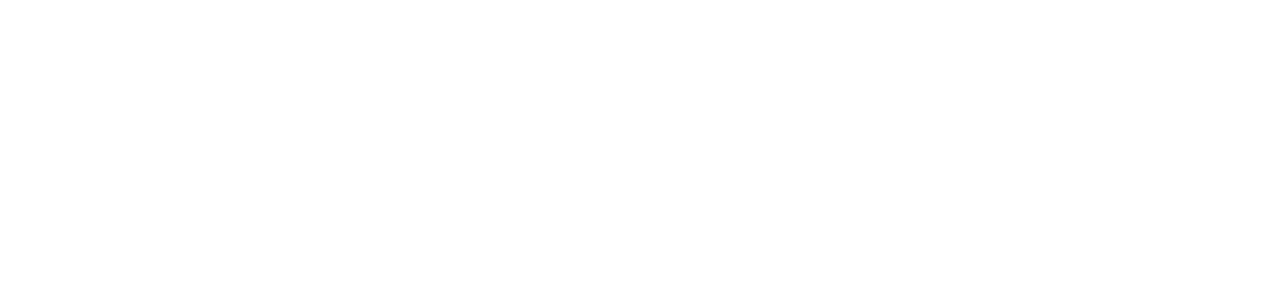
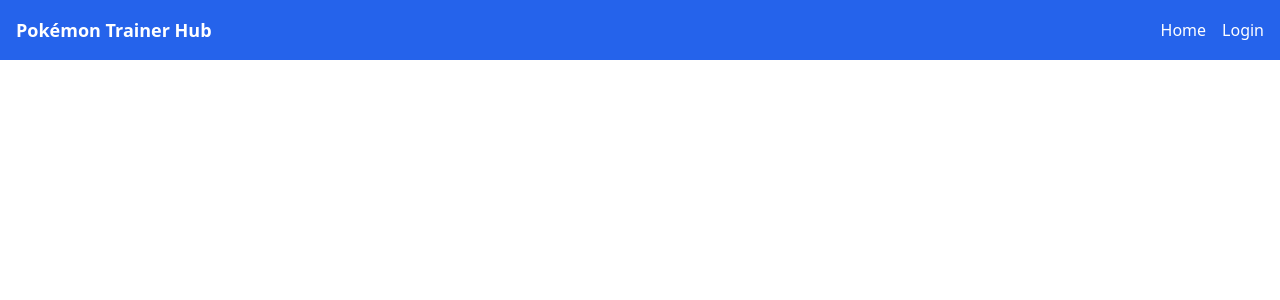
Before and after one commit to shubhampaithankar/pth-react-app, a React (Vite) app: page /auth in a window 1280 px wide. Shown: the top 300 px of the page. Built offline with nearby package versions, Linux system fonts and the light colour scheme.

Commit message:
added basic navbar

```diff
--- a/src/App.tsx
+++ b/src/App.tsx
@@ -1,9 +1,11 @@
+import { AuthProvider } from './hooks/useAuth'
+import { Navbar } from './components/common/'
 import Routes from './routes/Routes'
-import { AuthProvider } from './hooks/useAuth'
 
 export default function App() {
     return (
         <AuthProvider>
+            <Navbar />
             <main className='md:container md:mx-auto h-screen'>
                 <Routes />
             </main>
--- /dev/null
+++ b/src/components/common/Navbar.tsx
@@ -0,0 +1,62 @@
+import { Link, useNavigate } from 'react-router-dom'
+import { useAuth } from '../../hooks/'
+
+export default function Navbar() {
+    const { isAuthenticated, user, logout } = useAuth()
+    const navigate = useNavigate()
+
+    const handleLogout = () => {
+        logout()
+        navigate('/auth')
+    }
+
+    return (
+        <nav className="bg-blue-600 p-4">
+            <div className="container mx-auto flex justify-between items-center">
+                <div className="text-white font-bold text-lg">
+                    <Link to="/">Pokémon Trainer Hub</Link>
+                </div>
+                <ul className="flex space-x-4 text-white">
+                    <li>
+                        <Link to="/home" className="hover:underline">
+                            Home
+                        </Link>
+                    </li>
+                    {isAuthenticated ? (
+                        <>
+                            <li>
+                                <Link to={`/profile/${user?.username}`} className="hover:underline">
+                                    Profile
+                                </Link>
+                            </li>
+                            <li>
+                                <Link to="/pokemon" className="hover:underline">
+                                    Pokémon
+                                </Link>
+                            </li>
+                            <li>
+                                <Link to="/battle" className="hover:underline">
+                                    Battle
+                                </Link>
+                            </li>
+                            <li>
+                                <button
+                                    onClick={handleLogout}
+                                    className="hover:underline focus:outline-none"
+                                >
+                                    Logout
+                                </button>
+                            </li>
+                        </>
+                    ) : (
+                        <li>
+                            <Link to="/auth" className="hover:underline">
+                                Login
+                            </Link>
+                        </li>
+                    )}
+                </ul>
+            </div>
+        </nav>
+    )
+}
--- /dev/null
+++ b/src/components/common/index.ts
@@ -0,0 +1,3 @@
+import Navbar from './Navbar'
+
+export { Navbar }
```
